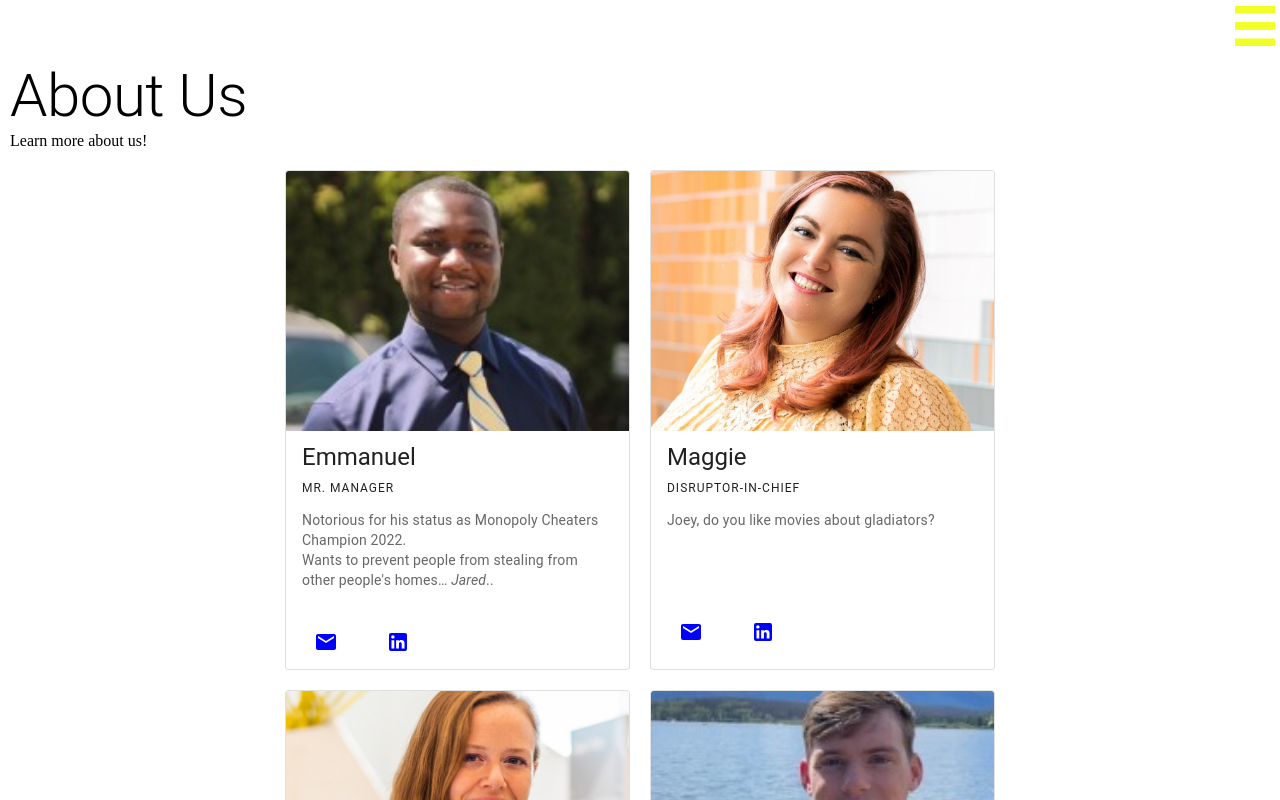
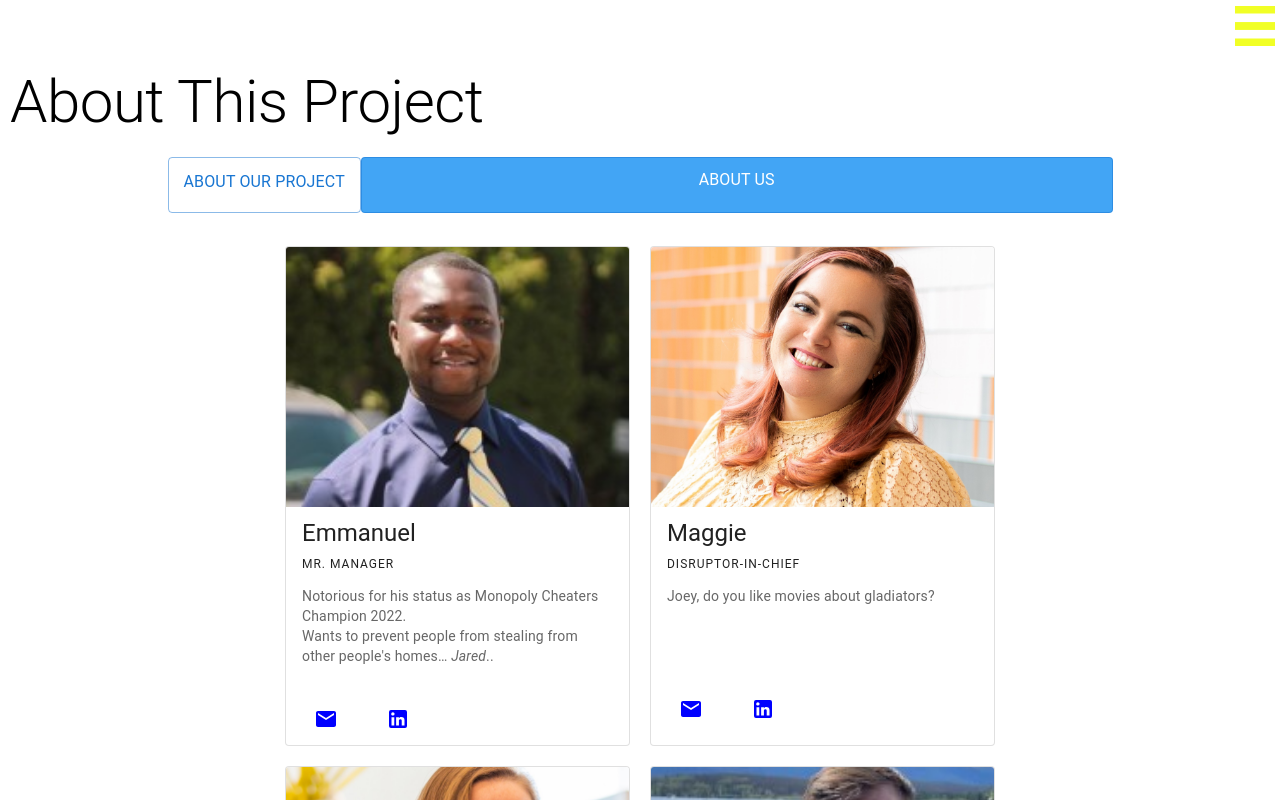
Before and after one commit to maggiechew/Law-and-Disorder-Frontend, a React (Create React App) app: page /about-us in a window 1280 px wide. Shown: the top 800 px of the page. Built offline with nearby package versions, Linux system fonts and the light colour scheme; no server answers; a web font is replaced by a local one.

Commit message:
About Us stuff

```diff
--- /dev/null
+++ b/src/components/AboutHeader.jsx
@@ -0,0 +1,45 @@
+import React from "react";
+import Typography from "@mui/material/Typography";
+import {
+  BrowserRouter as Router,
+  Route,
+  Routes,
+  Link,
+  NavLink,
+} from "react-router-dom";
+import Button from "@mui/material/Button";
+// import BioCards from "./BioCards";
+
+// import "./AboutUs.css";
+// import AboutProject from "./AboutProject";
+
+function AboutHeader(props) {
+  const {setAboutProject, aboutProject} = props;
+  return (
+    <div className="header">
+      <div className="page-title">
+        <Typography variant="h2" gutterbottom>About This Project</Typography>
+      </div>
+      <br />
+      <div className="aboutUs-nav">
+      <Button id= {'headerButton' + (aboutProject ? 'selected' : '')} variant="outlined" onClick={() => {
+          setAboutProject(true)
+        }}>
+           <Typography gutterBottom>
+              ABOUT OUR PROJECT
+            </Typography>
+        </Button>
+        <Button id= {'headerButton' + (aboutProject ? '' : 'selected')} variant="outlined" onClick={() => {
+          setAboutProject(false)
+        }}>
+          <Typography gutterBottom>
+              ABOUT US
+            </Typography>
+        </Button>
+      </div>
+
+    </div>
+  );
+}
+
+export default AboutHeader;
--- /dev/null
+++ b/src/components/AboutProject.jsx
@@ -0,0 +1,22 @@
+import React from 'react'
+import Typography from "@mui/material/Typography";
+
+import logo from '../Law&DisOrderLogoV11_Horizontal.png';
+
+
+function AboutProject() {
+  return (
+    <div className="frank2">
+    <img src= {logo} alt='Law-and-Disorder-Logo'/>
+    <div className='test'>
+    <Typography variant='h4'>
+      Hi
+    </Typography>
+    </div>
+
+
+    </div>
+  )
+}
+
+export default AboutProject
--- a/src/components/AboutUs.css
+++ b/src/components/AboutUs.css
@@ -6,8 +6,42 @@
 
 .header {
   grid-row: 1;
+  display: grid;
+  grid-template-rows: 60% 40%;
   overflow: hidden;
   padding: 10px;
+  align-items: center;
+}
+.page-title {
+  grid-row: 1;
+  margin-bottom: 10px;
+}
+
+.aboutUs-nav {
+  /* z-index: 98; */
+  display: flex;
+  justify-content: flex-end;
+  justify-self:center;
+  width: 75%;
+  grid-row: 2;
+  font-family: Georgia, "Times New Roman", Times, serif;
+  margin-top: 0px;
+}
+
+#headerButtonselected {
+  /* border: 1px solid black; */
+  /* width: 20px; */
+  flex: auto;
+  flex-direction: column;
+  display: inline;
+  padding: 1em;
+  padding-top: 0.75em;
+  margin: 0;
+  background-color: #42a5f5;
+  color:white;
+  /* text-decoration: none;
+  text-align: center;
+  font-family: "Unna"; */
 }
 
 .frank {
@@ -17,12 +51,34 @@
   grid-template-rows: auto auto;
   /* border: solid black 5px; */
   /* background-color: #c7c7c7; */
-  height: 820px;
+  height: 720px;
   overflow: auto;
+  padding-top: 10px
+}
+.frank2 {
+  /* grid-row: 2; */
+  display: block;
+  /* grid-template-columns: auto auto; */
+
+  justify-content: center;
+  /* border: solid black 5px; */
+  /* background-color: #c7c7c7; */
+  height: 700px;
+  overflow: auto;
+  padding-top: 10px
+}
+
+.frank2 > img {
+  align-self: centre;
+  border: solid black 2px;
+}
+
+.test {
+border: solid red 2px;
 }
 
 .bios {
-  background-color: #fafafa;
+  /* background-color: #fafafa; */
   display: grid;
   grid-template-rows: 50% auto auto auto;
   /* background-color: magenta; */
@@ -33,8 +89,7 @@
 
 .photo {
   grid-row: 1;
-    object-position: top 10px;
-
+  object-position: top 10px;
 }
 
 .titles {
@@ -71,5 +126,5 @@
 }
 
 .get-in-touch {
-    grid-row:4;
+  grid-row: 4;
 }
--- a/src/components/AboutUs.jsx
+++ b/src/components/AboutUs.jsx
@@ -1,19 +1,32 @@
-import React from "react";
+import React, {useState} from "react";
 import Typography from "@mui/material/Typography";
-
+import {
+  BrowserRouter as Router,
+  Route,
+  Routes,
+  Link,
+  NavLink,
+} from "react-router-dom";
 import BioCards from "./BioCards";
 
+import "./AboutUs.css";
+import AboutProject from "./AboutProject";
+import AboutHeader from "./AboutHeader";
 
-import "./AboutUs.css";
 
 function AboutUs() {
+  const [aboutProject, setAboutProject] = useState(false)
   return (
     <div className="about-us">
-      <div className="header">
-        <Typography variant="h2">About Us</Typography>
-        <p>Learn more about us!</p>
-      </div>
-      <BioCards />
+    <AboutHeader setAboutProject={setAboutProject} aboutProject={aboutProject}/>
+     {aboutProject &&
+     <AboutProject />
+     }
+     {!aboutProject &&
+     <BioCards />
+     }
+
+      {/* <BioCards /> */}
     </div>
   );
 }
```
